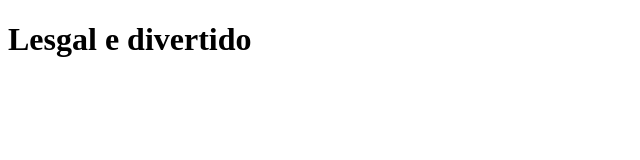
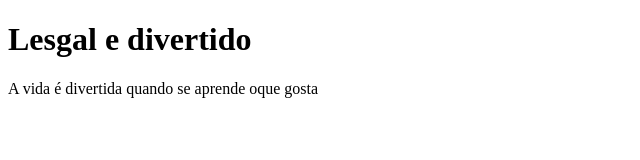
Before and after one commit to NicolasMacario/Projeto-1, a plain HTML site: page index.html in a window 1280 px wide. Shown: the whole page, without its empty margins (0-640 px from the left). Drawn offline with Linux system fonts and the light colour scheme.

Commit message:
Novo paragrafo adicionado ao html

```diff
--- a/index.html
+++ b/index.html
@@ -7,5 +7,6 @@
 </head>
 <body>
     <h1>Lesgal e divertido</h1>
+    <p>A vida é divertida quando se aprende oque gosta</p>
 </body>
 </html>
```
